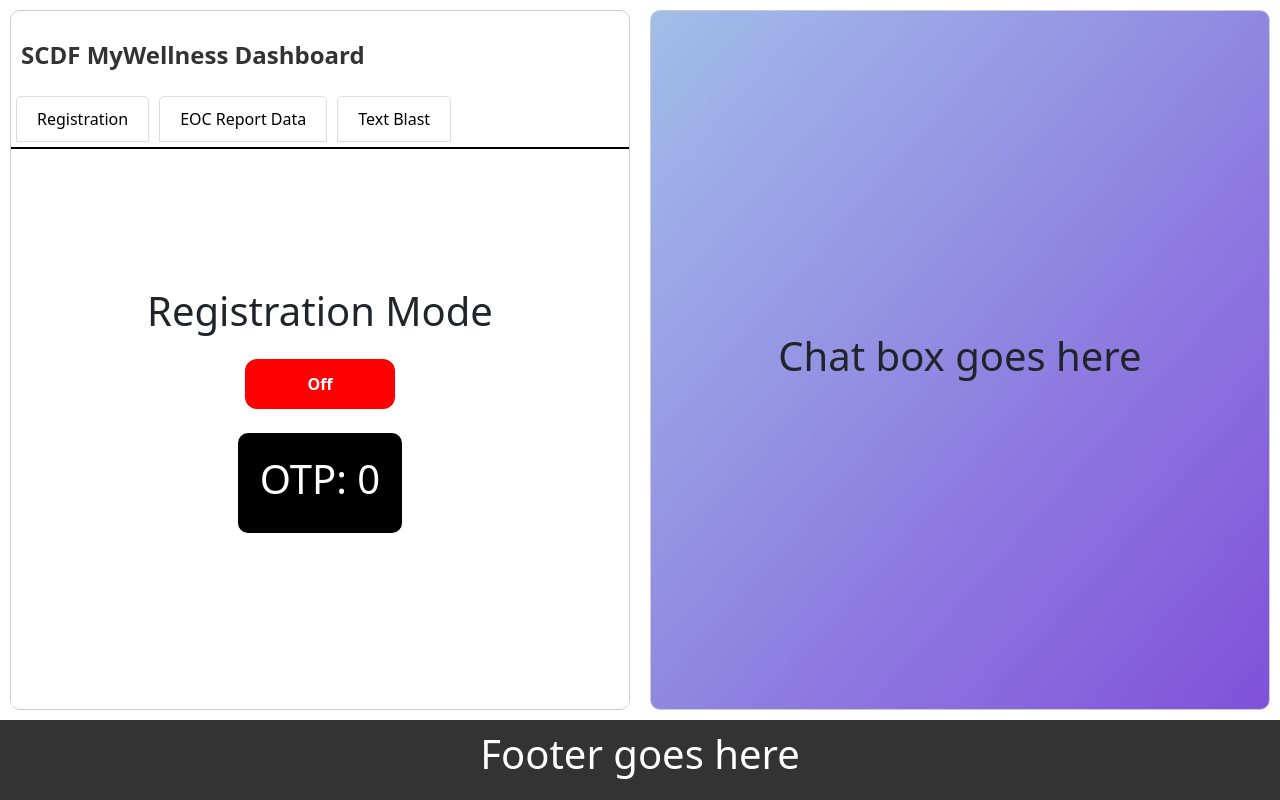
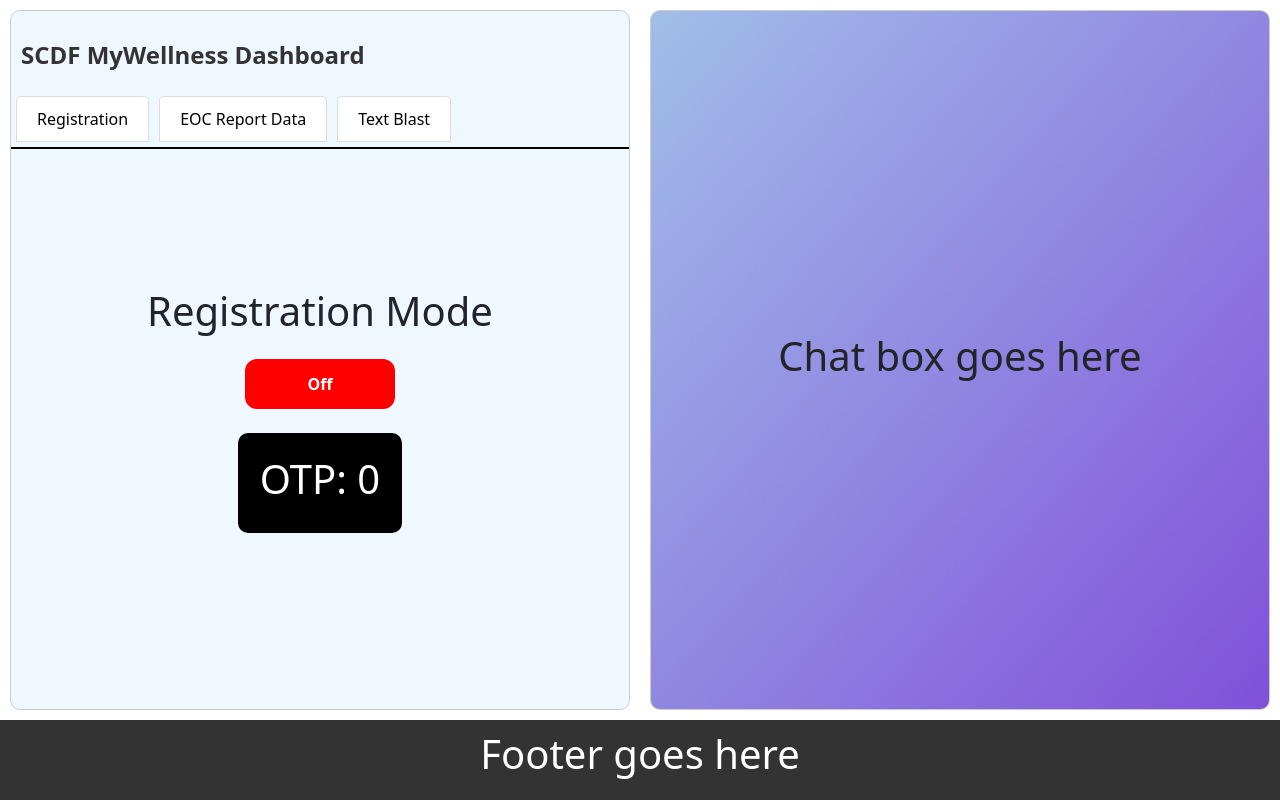
Before and after one commit to NihaalManaf/scdfmywellness, a React (Vite) app in the folder frontend/: page / in a window 1280 px wide. Built offline with nearby package versions, Linux system fonts and the light colour scheme; no server answers.

Commit message:
debuggin

```diff
--- a/frontend/src/App.css
+++ b/frontend/src/App.css
@@ -41,4 +41,5 @@
   border: 1px solid #ccc; /* Temporary border */
   box-sizing: border-box;
   border-radius: 10px;
+  background-color:aliceblue;
 }
--- a/frontend/src/components/TabHolder.css
+++ b/frontend/src/components/TabHolder.css
@@ -54,7 +54,6 @@
     width: 100%;
     height: calc(100% - 150px); /* Adjust this value to subtract the height of the title and tabs */
     padding: 20px;
-    background-color: #fff;
 
     border-radius: 0 0 5px 5px;
     box-sizing: border-box;
```
Also changed, not shown: 1 other file (tests, documents, lock files or other folders).
